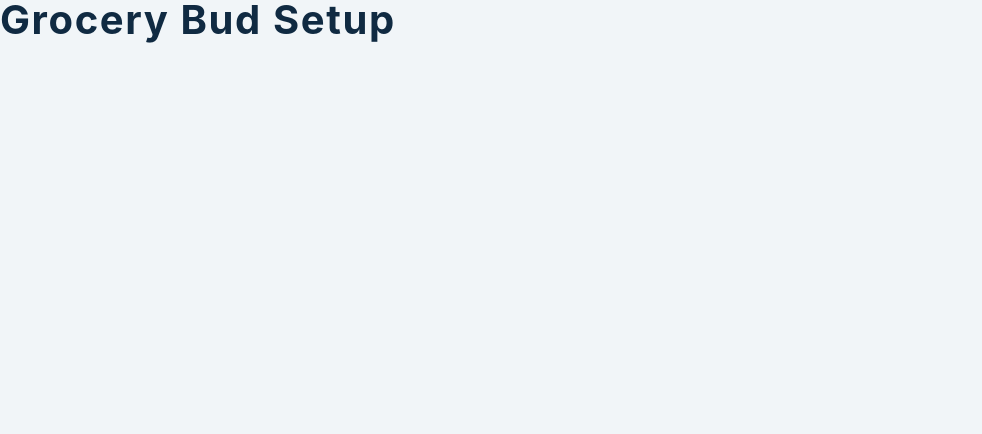
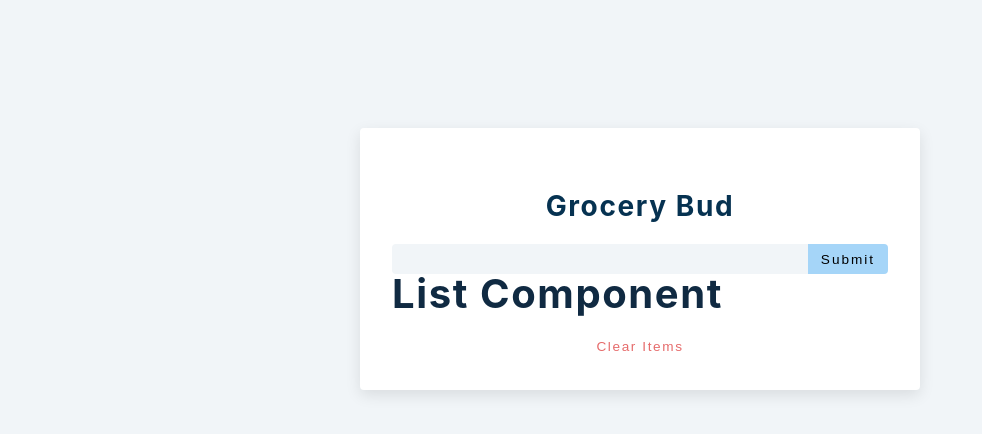
Before and after one commit to zeredogo/krypto-grocery-bud, a React (Create React App) app: page / in a window 1280 px wide. Shown: the top 434 px of the page, without its empty margins (0-982 px from the left). Built offline with nearby package versions, Linux system fonts and the light colour scheme.

Commit message:
updating commit

```diff
--- a/src/App.js
+++ b/src/App.js
@@ -4,7 +4,32 @@
 import Alert from './Alert';
 
 function App() {
-  return <h2>grocery bud setup</h2>
+  const [name, setName] = useState('');
+  const [list, setList] = useState([]);
+  const[isEditing, setIsEditing] = useState(false);
+  const[editID, setEditID] = useState(null);
+  const[alert, setAlert] = useState({ show: false, msg: '',
+  type: ''});
+  const handleSubmit = (e) => {
+    e.preventDefault();
+    console.log('hello');
+  }
+  return <section className='section-center'>
+    <div className='grocery-container'>
+      <form className='grocery-form' onSubmit={handleSubmit}>
+        {alert.show && <Alert />}
+        <h3>grocery bud</h3>
+        <div className='form-control'>
+          <input type='text' className='grocery' placeholder=''/>
+          <button type='submit' className='submit-btn'>
+            {isEditing ? 'edit' : 'submit '}
+          </button>
+        </div>
+      </form>
+      <List />
+      <button className='clear-btn'>clear items</button>
+    </div>
+  </section>
 }
 
 export default App
```
